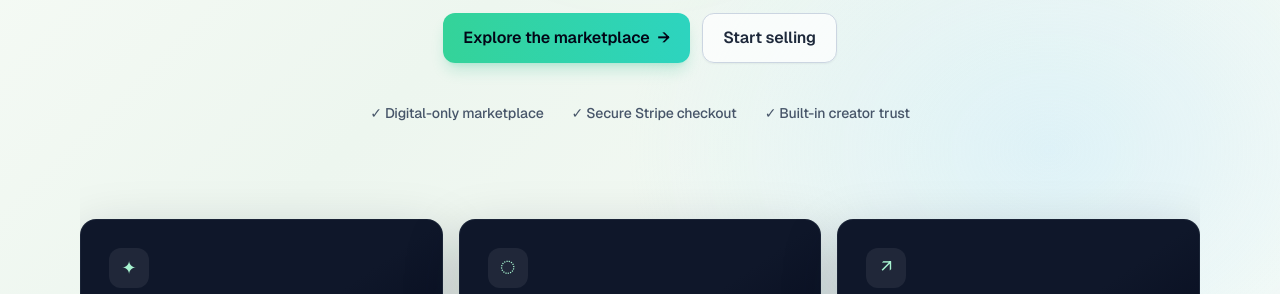
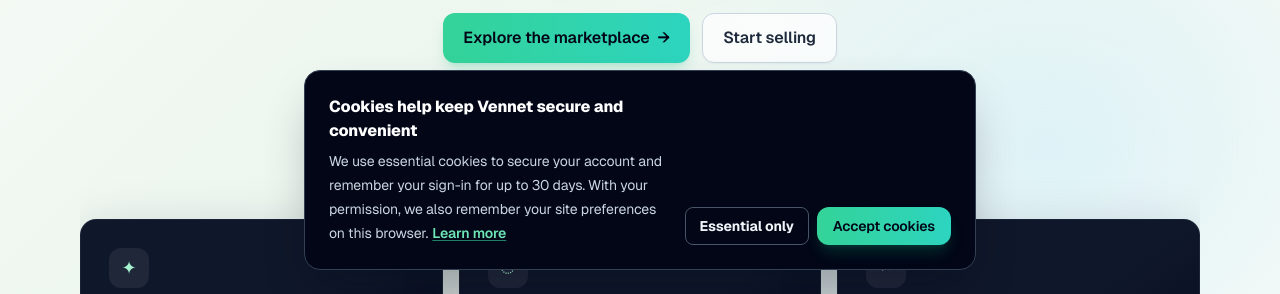
Before and after one commit to MagroOwner/Vennet, a Next.js app: page / in a window 1280 px wide. Shown: the part 506-800 px from the top of the page. Built offline with nearby package versions, Linux system fonts and the light colour scheme; no server answers.

Commit message:
Show cookie consent on first visit

```diff
--- a/src/app/layout.tsx
+++ b/src/app/layout.tsx
@@ -4,6 +4,7 @@ import "./globals.css";
 import { Navbar } from "@/components/Navbar";
 import { Providers } from "@/components/Providers";
 import { QuickNav } from "@/components/QuickNav";
+import { CookieConsent } from "@/components/CookieConsent";
 import Link from "next/link";
 
 const geistSans = localFont({ src: "./fonts/GeistVF.woff", variable: "--font-geist-sans", weight: "100 900" });
@@ -24,6 +25,7 @@ export default function RootLayout({ children }: Readonly<{ children: React.Reac
           <footer className="border-t border-zinc-900 px-5 py-6 text-center text-sm text-zinc-500">
             <span>© {new Date().getFullYear()} Vennet</span><span className="mx-3">·</span><Link href="/terms" className="hover:text-emerald-400">Terms of Service</Link>
           </footer>
+          <CookieConsent />
         </Providers>
       </body>
     </html>
```
